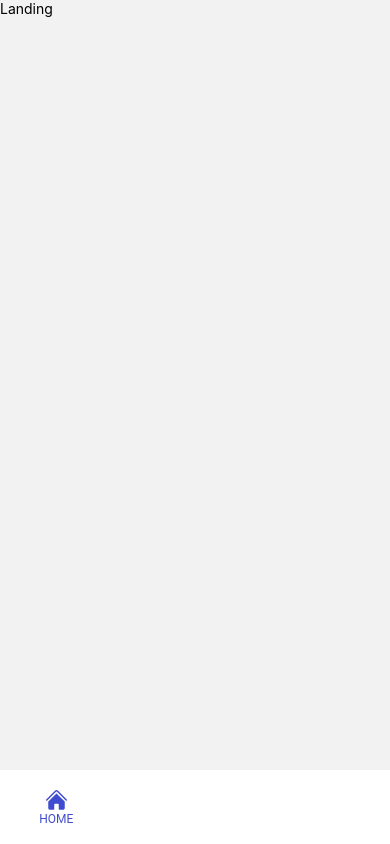
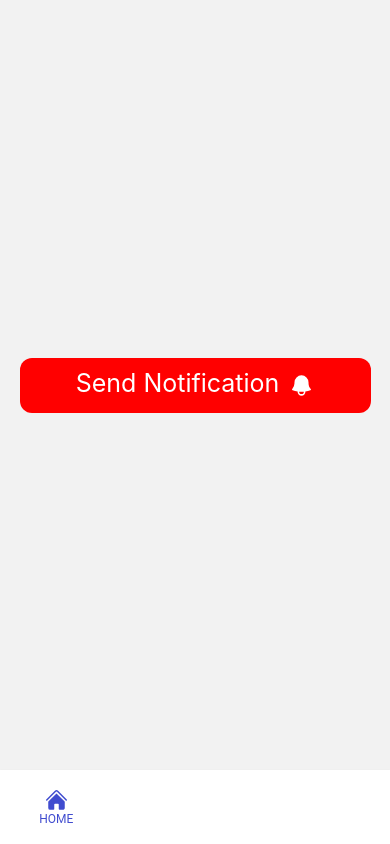
Before and after one commit to SarojThakur96/Nordstone-dev-app, a React Native app: screen /Home in a window 390 px wide. Built offline with nearby package versions, Linux system fonts and the light colour scheme.

Commit message:
push notification added

```diff
--- a/babel.config.js
+++ b/babel.config.js
@@ -1,3 +1,4 @@
 module.exports = {
   presets: ['module:metro-react-native-babel-preset'],
+  plugins: ['react-native-reanimated/plugin'],
 };
--- a/package.json
+++ b/package.json
@@ -24,6 +24,7 @@
     "react-native-heroicons": "^2.2.0",
     "react-native-keyboard-aware-scroll-view": "^0.9.5",
     "react-native-paper": "^4.12.4",
+    "react-native-push-notification": "^8.1.1",
     "react-native-reanimated": "^2.9.1",
     "react-native-safe-area-context": "^4.3.1",
     "react-native-screens": "^3.15.0",
--- a/screens/pages/Landing.js
+++ b/screens/pages/Landing.js
@@ -1,10 +1,90 @@
-import {StyleSheet, Text, View} from 'react-native';
+import {StyleSheet, Text, View, TouchableOpacity} from 'react-native';
 import React from 'react';
+import PushNotification from 'react-native-push-notification';
+import {BellIcon} from 'react-native-heroicons/solid';
+const sendPushNotification = () => {
+  console.log('jbh');
+  PushNotification.localNotification({
+    /* Android Only Properties */
+    channelId: 'Nordstone_App', // (required) channelId, if the channel doesn't exist, notification will not trigger.
+    ticker: 'My Notification Ticker', // (optional)
+    showWhen: true, // (optional) default: true
+    autoCancel: true, // (optional) default: true
+    largeIcon: 'ic_launcher', // (optional) default: "ic_launcher". Use "" for no large icon.
+    largeIconUrl: 'https://www.example.tld/picture.jpg', // (optional) default: undefined
+    smallIcon: 'ic_notification', // (optional) default: "ic_notification" with fallback for "ic_launcher". Use "" for default small icon.
+    bigText:
+      'Nordstone is a global mobile app development company headquartered in London and has a team of world class developers, designers, product strategists and growth experts who have built 100s of iOS & Android mobile apps.', // (optional) default: "message" prop
+    subText: 'For Hiring Purpose', // (optional) default: none
+    bigPictureUrl: 'https://www.example.tld/picture.jpg', // (optional) default: undefined
+    bigLargeIcon: 'ic_launcher', // (optional) default: undefined
+    bigLargeIconUrl: 'https://www.example.tld/bigicon.jpg', // (optional) default: undefined
+    color: 'red', // (optional) default: system default
+    vibrate: true, // (optional) default: true
+    vibration: 300, // vibration length in milliseconds, ignored if vibrate=false, default: 1000
+    tag: 'some_tag', // (optional) add tag to message
+    group: 'group', // (optional) add group to message
+    groupSummary: false, // (optional) set this notification to be the group summary for a group of notifications, default: false
+    ongoing: false, // (optional) set whether this is an "ongoing" notification
+    priority: 'high', // (optional) set notification priority, default: high
+    visibility: 'private', // (optional) set notification visibility, default: private
+    ignoreInForeground: false, // (optional) if true, the notification will not be visible when the app is in the foreground (useful for parity with how iOS notifications appear). should be used in combine with `com.dieam.reactnativepushnotification.notification_foreground` setting
+    shortcutId: 'shortcut-id', // (optional) If this notification is duplicative of a Launcher shortcut, sets the id of the shortcut, in case the Launcher wants to hide the shortcut, default undefined
+    onlyAlertOnce: false, // (optional) alert will open only once with sound and notify, default: false
+
+    when: null, // (optional) Add a timestamp (Unix timestamp value in milliseconds) pertaining to the notification (usually the time the event occurred). For apps targeting Build.VERSION_CODES.N and above, this time is not shown anymore by default and must be opted into by using `showWhen`, default: null.
+    usesChronometer: false, // (optional) Show the `when` field as a stopwatch. Instead of presenting `when` as a timestamp, the notification will show an automatically updating display of the minutes and seconds since when. Useful when showing an elapsed time (like an ongoing phone call), default: false.
+    timeoutAfter: null, // (optional) Specifies a duration in milliseconds after which this notification should be canceled, if it is not already canceled, default: null
+
+    messageId: 'google:message_id', // (optional) added as `message_id` to intent extras so opening push notification can find data stored by @react-native-firebase/messaging module.
+
+    // actions: ['Yes', 'No'], // (Android only) See the doc for notification actions to know more
+    invokeApp: true, // (optional) This enable click on actions to bring back the application to foreground or stay in background, default: true
+
+    /* iOS only properties */
+    category: '', // (optional) default: empty string
+    subtitle: 'My Notification Subtitle', // (optional) smaller title below notification title
+
+    /* iOS and Android properties */
+    id: 0, // (optional) Valid unique 32 bit integer specified as string. default: Autogenerated Unique ID
+    title: 'Nordstone App Notification', // (optional)
+    message: 'For Hiring Purpose Only', // (required)
+    picture: 'https://www.example.tljpgd/picture.', // (optional) Display an picture with the notification, alias of `bigPictureUrl` for Android. default: undefined
+    userInfo: {}, // (optional) default: {} (using null throws a JSON value '<null>' error)
+    playSound: false, // (optional) default: true
+    soundName: 'default', // (optional) Sound to play when the notification is shown. Value of 'default' plays the default sound. It can be set to a custom sound such as 'android.resource://com.xyz/raw/my_sound'. It will look for the 'my_sound' audio file in 'res/raw' directory and play it. default: 'default' (default sound is played)
+    number: 10, // (optional) Valid 32 bit integer specified as string. default: none (Cannot be zero)
+    repeatType: 'day', // (optional) Repeating interval. Check 'Repeating Notifications' section for more info.
+  });
+};
 
 const Landing = () => {
   return (
-    <View>
-      <Text>Landing</Text>
+    <View style={{flex: 1, alignItems: 'center', justifyContent: 'center'}}>
+      <TouchableOpacity
+        style={{
+          padding: 10,
+          backgroundColor: 'red',
+          borderRadius: 12,
+          width: '90%',
+          alignItems: 'center',
+          flexDirection: 'row',
+          justifyContent: 'center',
+        }}
+        activeOpacity={0.5}
+        onPress={sendPushNotification}>
+        <Text
+          style={{
+            fontSize: 25,
+            color: '#ffffff',
+            marginRight: 10,
+            marginBottom: 5,
+            textAlign: 'center',
+          }}>
+          Send Notification
+        </Text>
+        <BellIcon color="#ffffff" size={25} />
+      </TouchableOpacity>
     </View>
   );
 };
```
Also changed, not shown: index.js (+73 -0 lines), 2 other files (tests, documents, lock files or other folders).
